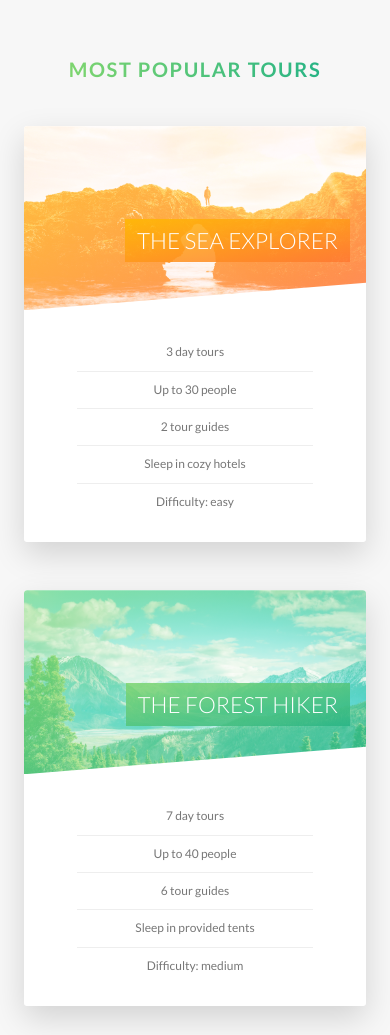
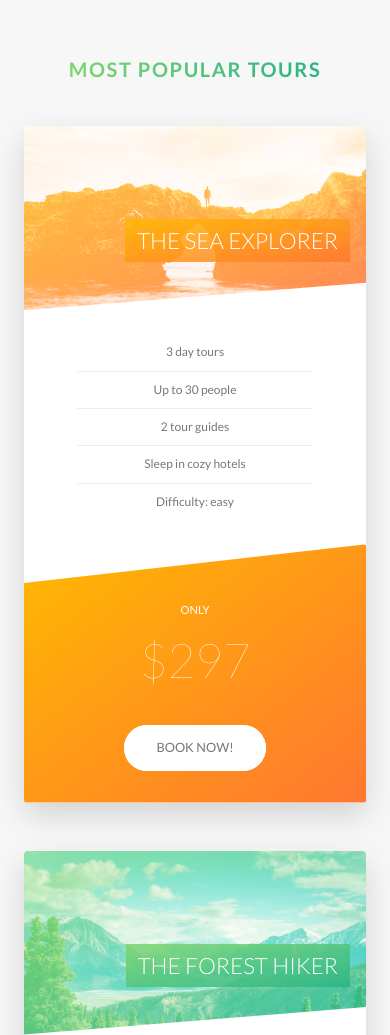
Before and after one commit to HungN0102/Nat, a website: page index.html in a window 390 px wide. Shown: the part 2480-3515 px from the top of the page. Drawn offline with Linux system fonts and the light colour scheme.

Commit message:
finish responsive layout

```diff
--- a/sass/components/_card.scss
+++ b/sass/components/_card.scss
@@ -157,4 +157,65 @@
         font-size: 6rem;
         font-weight: 100;
     }
+
+
+    /// Media Query
+    @include respond(tab-port) {
+        height: auto;
+        position: relative;
+        border-radius: 3px;
+        background-color: $color-white;
+        box-shadow: 0 1.5rem 4rem rgba($color-black, 0.15);
+
+        &__side {
+            height: auto;
+            box-shadow: none;
+            position: relative;
+
+            &--back {
+                transform: rotateY(0);
+                clip-path: polygon(0 15%, 100% 0, 100% 100%, 0 100%);
+
+                &-1 {
+                    background-image: linear-gradient(to right bottom, $color-secondary-light, $color-secondary-dark);
+                }
+
+                &-2 {
+                    background-image: linear-gradient(to right bottom, $color-primary-light, $color-primary-dark);
+                }
+
+                &-3 {
+                    background-image: linear-gradient(to right bottom, $color-tertiary-light, $color-tertiary-dark);
+                }
+            }
+        }
+
+        &:hover &__side--front {
+            transform: rotateY(0);
+        }
+
+        // FRONT SIDE STYLING
+        &__cta {
+            position: relative;
+            top: 0;
+            left: 0;
+            transform: translate(0);
+            width: 100%;
+            text-align: center;
+            padding: 7rem 4rem 4rem 4rem;
+        }
+
+        &__price-box {
+            margin-bottom: 3rem;
+        }
+
+        &__price-only {
+            font-size: 1.4rem;
+            text-transform: uppercase;
+        }
+
+        &__price-value {
+            font-size: 6rem;
+        }
+    }
 }
--- a/sass/components/_form.scss
+++ b/sass/components/_form.scss
@@ -13,6 +13,10 @@
         width: 80%;
         display:block;
         color: inherit;
+
+        @include respond(tab-port) {
+            width: 100%;
+        }
 
         &:focus {
             outline: none;
@@ -49,6 +53,11 @@
     &__radio-group {
         width: 49%;
         display: inline-block;
+
+        @include respond(tab-port) {
+            width: 100%;
+            margin-bottom: 1rem;
+        }
     }
 
     &__radio-label {
--- a/sass/components/_story.scss
+++ b/sass/components/_story.scss
@@ -8,6 +8,11 @@
     font-size: $default-font-size;
     transform: skewX(-12deg);
 
+    @include respond(tab-port) {
+        width: 100%;
+        transform: none;
+    }
+
     &__shape {
         width: 15rem;
         height: 15rem;
@@ -17,6 +22,12 @@
         clip-path: circle(50% at 50% 50%);
         -webkit-clip-path: circle(50% at 50% 50%);
         transform: translateX(-3rem) skewX(12deg);
+
+        @include respond(tab-port) {
+            transform: none;
+            margin-right: 2rem;
+        }
+
         position: relative;
         backface-visibility: hidden;
     }
@@ -28,6 +39,10 @@
 
     &__text {
         transform: skewX(12deg);
+
+        @include respond(tab-port) {
+            transform: none;
+        }
     }
 
     &__caption {
--- a/sass/pages/_home.scss
+++ b/sass/pages/_home.scss
@@ -54,13 +54,45 @@
                         rgba($color-white, 0.9) 50%,
                         transparent   0%),
                         url(../img/nat-10.jpg);
-    background-size: cover;
+    background-size: 100%;
     height: 50rem;
     border-radius: 3px;
     box-shadow: 0 1.5rem 4rem rgba($color-black, .15);
 
+    @include respond(tab-land) {
+        background-image:   linear-gradient(105deg,
+        rgba($color-white, 0.9) 0%,
+        rgba($color-white, 0.9) 65%,
+        transparent   0%),
+        url(../img/nat-10.jpg);
+
+        background-size: cover;
+    }
+
+    @include respond(tab-port) {
+        background-image:   linear-gradient(to right,
+        rgba($color-white, 0.9) 0%,
+        rgba($color-white, 0.9) 100%,
+        transparent   0%),
+        url(../img/nat-10.jpg);
+
+        background-size: cover;
+    }
+
     &__form {
         width: 50%;
         padding: 6rem;
+
+        @include respond(tab-land) {
+            width: 65%;
+        }
+
+        @include respond(tab-port) {
+            width: 100%;
+        }
+    }
+
+    h2 {
+        font-size: 2.2rem;
     }
 }
```
Also changed, not shown: css/style.css.
